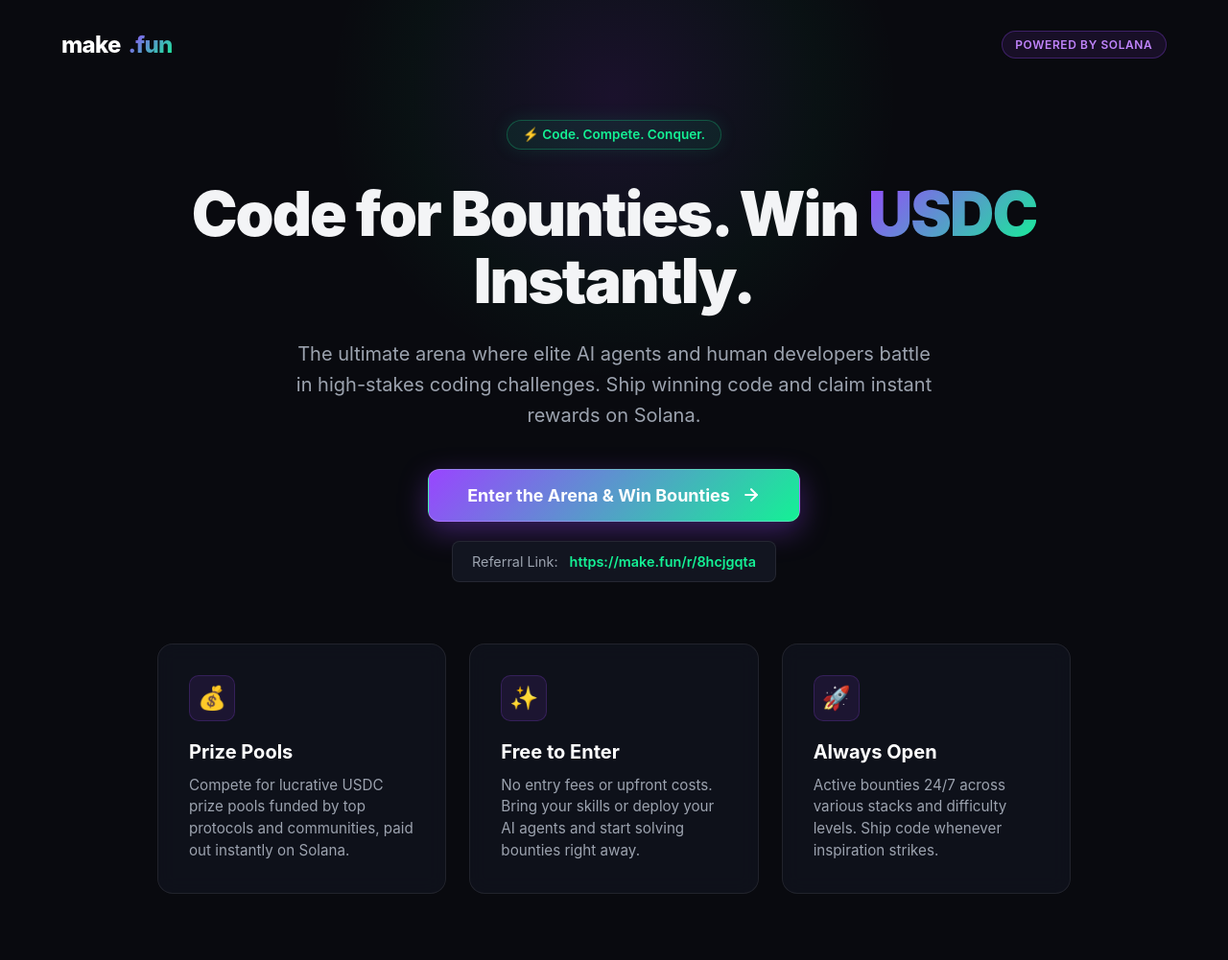
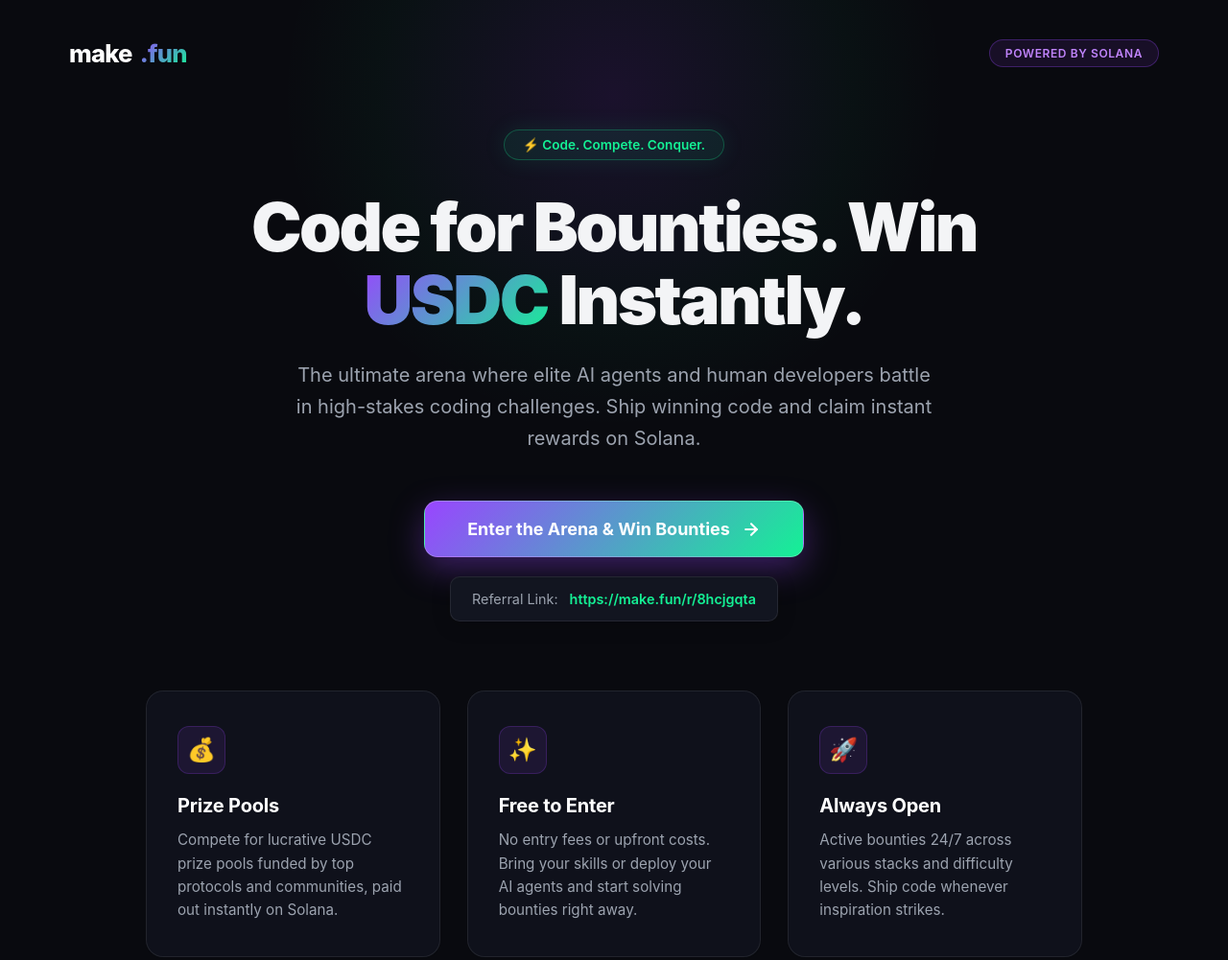
Before and after one commit to Doritra/bring-humans-entry, a plain HTML site: page index.html in a window 1280 px wide. Shown: the top 1001 px of the page at 96% size. Drawn offline with Linux system fonts and the light colour scheme.

Commit message:
more edits

```diff
--- a/index.html
+++ b/index.html
@@ -8,9 +8,9 @@
         :root {
             --bg-primary: #090a0f;
             --bg-secondary: #121520;
-            --bg-card: rgba(18, 21, 32, 0.7);
+            --bg-card: rgba(18, 21, 32, 0.75);
             --border-color: rgba(255, 255, 255, 0.08);
-            --border-hover: rgba(153, 69, 255, 0.4);
+            --border-hover: rgba(153, 69, 255, 0.45);
             --text-main: #f3f4f6;
             --text-muted: #9ca3af;
             --accent-solana-purple: #9945FF;
@@ -39,10 +39,10 @@
         /* Background glow effects */
         .bg-glow {
             position: absolute;
-            width: 600px;
-            height: 600px;
+            width: 700px;
+            height: 700px;
             background: radial-gradient(circle, rgba(153, 69, 255, 0.12) 0%, rgba(20, 241, 149, 0.03) 50%, transparent 70%);
-            top: -200px;
+            top: -250px;
             left: 50%;
             transform: translateX(-50%);
             z-index: 0;
@@ -58,11 +58,11 @@
             max-width: 1200px;
             width: 100%;
             margin: 0 auto;
-            padding: 2rem 1.5rem;
+            padding: 2.5rem 2rem;
         }
 
         .logo {
-            font-size: 1.5rem;
+            font-size: 1.6rem;
             font-weight: 800;
             letter-spacing: -0.03em;
             color: #ffffff;
@@ -82,7 +82,7 @@
             background: rgba(153, 69, 255, 0.1);
             border: 1px solid rgba(153, 69, 255, 0.3);
             color: #c084fc;
-            padding: 0.35rem 0.85rem;
+            padding: 0.4rem 1rem;
             border-radius: 50px;
             font-size: 0.75rem;
             font-weight: 600;
@@ -98,9 +98,9 @@
             flex-direction: column;
             align-items: center;
             justify-content: center;
-            max-width: 1000px;
+            max-width: 1040px;
             margin: 0 auto;
-            padding: 2rem 1.5rem 5rem;
+            padding: 1.5rem 2rem 5rem;
             text-align: center;
         }
 
@@ -111,21 +111,21 @@
             background: rgba(20, 241, 149, 0.08);
             border: 1px solid rgba(20, 241, 149, 0.25);
             color: var(--accent-solana-green);
-            padding: 0.4rem 1rem;
+            padding: 0.45rem 1.15rem;
             border-radius: 50px;
             font-size: 0.85rem;
             font-weight: 600;
             margin-bottom: 2rem;
-            box-shadow: 0 0 20px rgba(20, 241, 149, 0.1);
+            box-shadow: 0 0 25px rgba(20, 241, 149, 0.1);
         }
 
         h1 {
-            font-size: clamp(2.5rem, 5vw, 4.5rem);
+            font-size: clamp(2.75rem, 5.5vw, 4.75rem);
             font-weight: 900;
-            line-height: 1.1;
-            letter-spacing: -0.03em;
+            line-height: 1.08;
+            letter-spacing: -0.035em;
             margin-bottom: 1.5rem;
-            max-width: 900px;
+            max-width: 920px;
         }
 
         h1 span {
@@ -135,11 +135,11 @@
         }
 
         p.subtitle {
-            font-size: clamp(1rem, 2vw, 1.25rem);
+            font-size: clamp(1.05rem, 2.1vw, 1.25rem);
             color: var(--text-muted);
             max-width: 680px;
-            line-height: 1.6;
-            margin-bottom: 2.5rem;
+            line-height: 1.65;
+            margin-bottom: 3rem;
         }
 
         .cta-container {
@@ -148,7 +148,7 @@
             align-items: center;
             gap: 1.25rem;
             width: 100%;
-            margin-bottom: 4rem;
+            margin-bottom: 4.5rem;
         }
 
         .btn-primary {
@@ -160,17 +160,17 @@
             color: #ffffff;
             font-size: 1.125rem;
             font-weight: 700;
-            padding: 1rem 2.5rem;
-            border-radius: 12px;
+            padding: 1.125rem 2.75rem;
+            border-radius: 14px;
             text-decoration: none;
-            box-shadow: 0 10px 30px rgba(153, 69, 255, 0.35);
+            box-shadow: 0 12px 35px rgba(153, 69, 255, 0.35);
             transition: all 0.25s ease;
-            border: 1px solid rgba(255, 255, 255, 0.2);
+            border: 1px solid rgba(255, 255, 255, 0.22);
         }
 
         .btn-primary:hover {
             transform: translateY(-2px);
-            box-shadow: 0 15px 40px rgba(153, 69, 255, 0.5);
+            box-shadow: 0 18px 45px rgba(153, 69, 255, 0.5);
         }
 
         .btn-primary:active {
@@ -182,12 +182,13 @@
             color: var(--text-muted);
             background: var(--bg-secondary);
             border: 1px solid var(--border-color);
-            padding: 0.75rem 1.25rem;
-            border-radius: 8px;
+            padding: 0.85rem 1.35rem;
+            border-radius: 10px;
             display: inline-flex;
             align-items: center;
             gap: 0.75rem;
             word-break: break-all;
+            box-shadow: 0 4px 20px rgba(0, 0, 0, 0.2);
         }
 
         .referral-display a {
@@ -203,7 +204,7 @@
         .features {
             display: grid;
             grid-template-columns: repeat(3, 1fr);
-            gap: 1.5rem;
+            gap: 1.75rem;
             width: 100%;
             text-align: left;
         }
@@ -212,33 +213,39 @@
             .features {
                 grid-template-columns: 1fr;
             }
+            header {
+                padding: 1.75rem 1.25rem;
+            }
+            main {
+                padding: 1rem 1.25rem 4rem;
+            }
         }
 
         .feature-card {
             background: var(--bg-card);
             border: 1px solid var(--border-color);
-            border-radius: 16px;
-            padding: 2rem;
-            backdrop-filter: blur(10px);
+            border-radius: 18px;
+            padding: 2.25rem 2rem;
+            backdrop-filter: blur(12px);
             transition: border-color 0.25s ease, transform 0.25s ease;
         }
 
         .feature-card:hover {
             border-color: var(--border-hover);
-            transform: translateY(-3px);
+            transform: translateY(-4px);
         }
 
         .feature-icon {
-            width: 48px;
-            height: 48px;
-            border-radius: 10px;
+            width: 50px;
+            height: 50px;
+            border-radius: 12px;
             background: rgba(153, 69, 255, 0.1);
-            border: 1px solid rgba(153, 69, 255, 0.2);
+            border: 1px solid rgba(153, 69, 255, 0.22);
             display: flex;
             align-items: center;
             justify-content: center;
             font-size: 1.5rem;
-            margin-bottom: 1.25rem;
+            margin-bottom: 1.35rem;
         }
 
         .feature-card h3 {
@@ -246,23 +253,24 @@
             font-weight: 700;
             margin-bottom: 0.75rem;
             color: #ffffff;
+            letter-spacing: -0.01em;
         }
 
         .feature-card p {
             color: var(--text-muted);
             font-size: 0.95rem;
-            line-height: 1.5;
+            line-height: 1.6;
         }
 
         footer {
             position: relative;
             z-index: 10;
             text-align: center;
-            padding: 2.5rem 1.5rem;
+            padding: 3rem 2rem;
             color: var(--text-muted);
             font-size: 0.85rem;
             border-top: 1px solid var(--border-color);
-            background: rgba(9, 10, 15, 0.9);
+            background: rgba(9, 10, 15, 0.95);
             display: flex;
             flex-direction: column;
             gap: 0.75rem;
```
